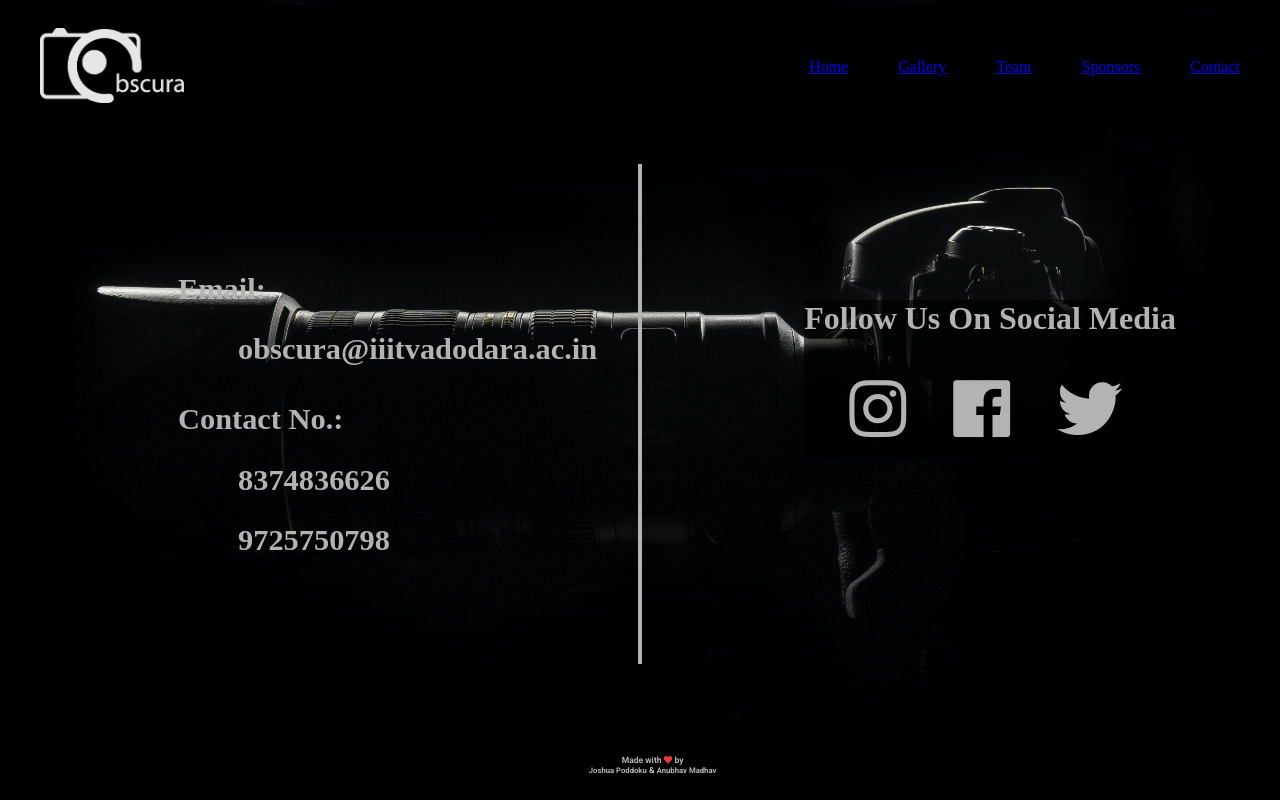
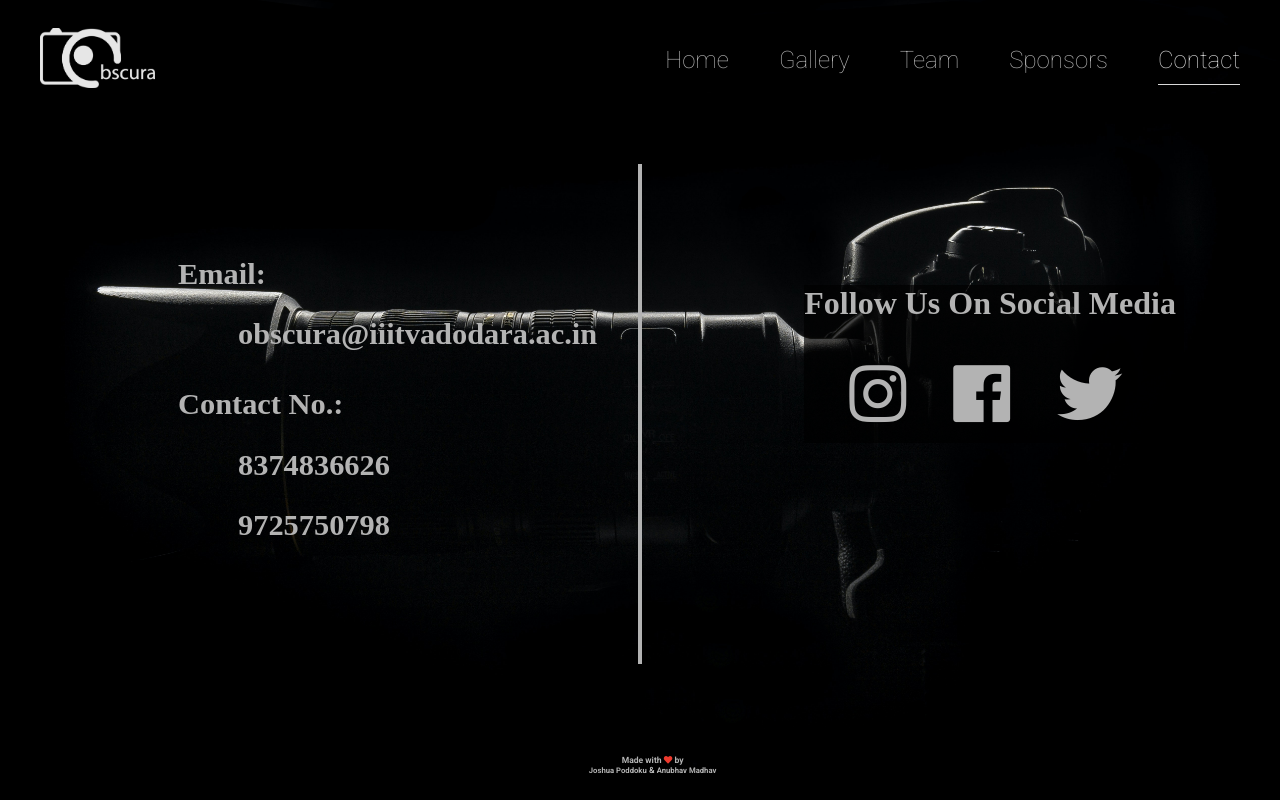
Before and after one commit to obscuraiiitv/obscuraiiitv.github.io, a plain HTML site: page contact.html in a window 1280 px wide. Drawn offline with Linux system fonts and the light colour scheme.

Commit message:
Contact nav bar bug fixed

```diff
--- a/contact.html
+++ b/contact.html
@@ -24,11 +24,11 @@
                     <a href="./index.html"> <img src="./images/logo.png" alt="logo"> </a>
                 </div>
                 <ul>
-                    <li><a href="./index.html">Home</a></li>
-                    <li><a href="./gallery.html">Gallery</a></li>
-                    <li><a href="./team.html">Team</a></li>
-                    <li><a href="./sponsors.html">Sponsors</a></li>
-                    <li><a href="#">Contact</a></li>
+                    <li><a href="./index.html" class="btn">Home</a></li>
+                    <li><a href="./gallery.html" class="btn">Gallery</a></li>
+                    <li><a href="./team.html" class="btn">Team</a></li>
+                    <li><a href="./sponsors.html" class="btn">Sponsors</a></li>
+                    <li><a href="#" class="btn active">Contact</a></li>
                 </ul>
             </div>
         </nav>
```
Also changed, not shown: css/style.css (+4 -5 lines), index.html (line endings or trailing spaces).
